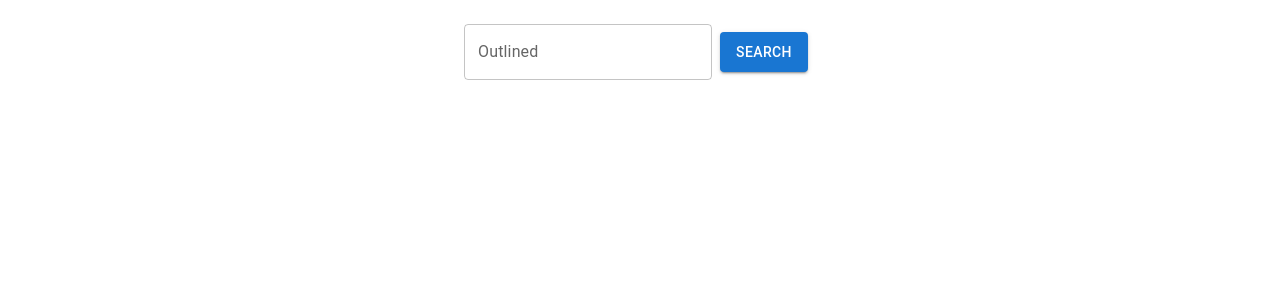
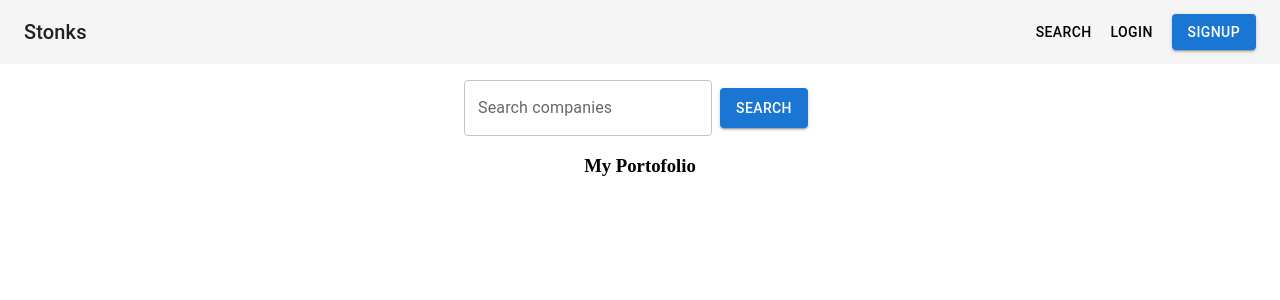
Before and after one commit to bObXm/Finance, a React (Create React App) app in the folder finance-app-frontend/: page / in a window 1280 px wide. Shown: the top 300 px of the page. Built offline with nearby package versions, Linux system fonts and the light colour scheme.

Commit message:
Delete stock from portfolio

```diff
--- a/finance-app-frontend/public/index.html
+++ b/finance-app-frontend/public/index.html
@@ -40,4 +40,10 @@
       To create a production bundle, use `npm run build` or `yarn build`.
     -->
   </body>
+  <style>
+    body {
+      margin: 0;
+    }
+  </style>
+
 </html>
--- a/finance-app-frontend/src/App.tsx
+++ b/finance-app-frontend/src/App.tsx
@@ -3,30 +3,36 @@ import CardList from "./Components/CardList/CardList";
 import Search from "./Components/Search/Search";
 import { SearchProvider } from "./Components/SearchContext";
 import { useState } from "react";
-import Portofolio from "./Components/Portofolio/Portofolio";
+import Portofolio from "./Components/Portofolio/Portfolio";
 import { CompanySearch } from "./dtos";
+import Navbar from "./Components/Navbar/Navbar";
 
 function App() {
 const[portfolio, setPortfolio]=useState<CompanySearch[]>([])
 
 const addToPortfolio = (stock:CompanySearch) => {
-  setPortfolio((currentPortfolio) => {
-    if (!currentPortfolio.some((p) => p.symbol === stock.symbol)) {
-      return [...currentPortfolio, stock];
+  setPortfolio((currentPortofolio) => {
+    if (!currentPortofolio.some((p) => p.symbol === stock.symbol)) {
+      return [...currentPortofolio, stock];
     }
-    return currentPortfolio;
+    return currentPortofolio;
   });
 };
 
-// console.log(portfolio)
+const deleteStock=(symbol:string)=>{
+  setTimeout(() => {
+    setPortfolio(portfolio.filter(el=>el.symbol!==symbol))
+  }, 500);
+}
 
   return (
     <SearchProvider>
+      <Navbar/>
       <Container sx={{ padding: 2 }}>
         <Box display="flex" flexDirection="column" alignItems="center">
           <Search />
           <CardList addToPortfolio={addToPortfolio}/>
-          <Portofolio stocks={portfolio}/>
+          <Portofolio stocks={portfolio} deleteStock={deleteStock}/>
         </Box>
       </Container>
     </SearchProvider>
--- /dev/null
+++ b/finance-app-frontend/src/Components/CardPortofolio/CardPortfolio.tsx
@@ -0,0 +1,31 @@
+import React from "react";
+import { CompanySearch } from "../../dtos";
+import { Card, CardContent, IconButton, Typography } from "@mui/material";
+import DeleteIcon from "@mui/icons-material/Delete";
+
+type Props = {
+  stock: CompanySearch;
+  deleteStock: (symbol: string)=>void
+};
+
+const CardPortfolio: React.FC<Props> = ({ stock, deleteStock}) => {
+  const { exchangeShortName, name, stockExchange, symbol } = stock;
+
+  return (
+    <Card sx={{ minWidth: 275, marginBottom: 2 }}>
+      <CardContent>
+        <Typography sx={{ fontSize: 14 }} color="text.secondary" gutterBottom>
+          {exchangeShortName} - {stockExchange}
+        </Typography>
+        <Typography variant="h5" component="div">
+          {name} ({symbol})
+          <IconButton aria-label="delete" color="error" onClick={()=>{deleteStock(symbol)}}>
+            <DeleteIcon />
+          </IconButton>
+        </Typography>
+      </CardContent>
+    </Card>
+  );
+};
+
+export default CardPortfolio;
--- /dev/null
+++ b/finance-app-frontend/src/Components/Navbar/Navbar.tsx
@@ -0,0 +1,35 @@
+import React from "react";
+import AppBar from "@mui/material/AppBar";
+import Toolbar from "@mui/material/Toolbar";
+import Typography from "@mui/material/Typography";
+import Button from "@mui/material/Button";
+import { Box } from "@mui/system";
+import IconButton from "@mui/material/IconButton";
+import MenuIcon from "@mui/icons-material/Menu";
+// import logo from "./logo.png";
+
+const Navbar: React.FC = (): JSX.Element => {
+  return (
+    <AppBar position="static" color="default" elevation={0}>
+      <Toolbar>
+        {/* <img src={logo} alt="Logo" style={{ marginRight: "20px" }} /> */}
+        <Typography variant="h6" component="div" sx={{ flexGrow: 1 }}>
+          Stonks
+        </Typography>
+
+        <Box
+          sx={{ display: "flex", alignItems: "center", textAlign: "center" }}
+        >
+          <Button sx={{ color: "#000" }}>Search</Button>
+
+          <Button sx={{ color: "#000" }}>Login</Button>
+          <Button color="primary" variant="contained" sx={{ marginLeft: 1 }}>
+            Signup
+          </Button>
+        </Box>
+      </Toolbar>
+    </AppBar>
+  );
+};
+
+export default Navbar;
--- /dev/null
+++ b/finance-app-frontend/src/Components/Portofolio/Portfolio.tsx
@@ -0,0 +1,25 @@
+import React from 'react'
+import { CompanySearch } from '../../dtos'
+import { Box } from '@mui/material'
+import CardPortofolio from '../CardPortofolio/CardPortfolio'
+
+
+type PortfolioProps ={
+  stocks: CompanySearch[]
+  deleteStock:(symbol: string)=>void
+}
+
+const Portfolio : React.FC<PortfolioProps> = ({stocks, deleteStock}) : JSX.Element => {
+
+  return (
+    <Box sx={{ display: 'flex', flexDirection: 'column', alignItems: 'center' }}>
+      <h3>My Portofolio</h3>
+      {stocks.length>0 && stocks.map(stock => {
+       return <CardPortofolio key={stock.symbol} stock={stock} deleteStock={deleteStock}/>
+      }
+      )}
+    </Box>
+  )
+}
+
+export default Portfolio
--- a/finance-app-frontend/src/Components/Portofolio/Portofolio.tsx
+++ /dev/null
@@ -1,22 +0,0 @@
-import React from 'react'
-import { CompanySearch } from '../../dtos'
-import { Box } from '@mui/material'
-
-
-type PortfolioProps ={
-    stocks: CompanySearch[]
-}
-
-const Portofolio : React.FC<PortfolioProps> = ({stocks}) : JSX.Element => {
-  console.log(stocks)
-
-  return (
-    <Box sx={{ display: 'flex', flexDirection: 'column', alignItems: 'center' }}>
-      {stocks.map((stock) => (
-        <p key={stock.symbol}>aici vine CardInfo</p>
-      ))}
-    </Box>
-  )
-}
-
-export default Portofolio
--- a/finance-app-frontend/src/Components/Search/Search.tsx
+++ b/finance-app-frontend/src/Components/Search/Search.tsx
@@ -10,7 +10,7 @@ const Search: React.FC = (): JSX.Element => {
     <Box display="flex">
       <TextField
         id="outlined-basic"
-        label="Outlined"
+        label="Search companies"
         variant="outlined"
         value={search}
         onChange={(e) => {
```
